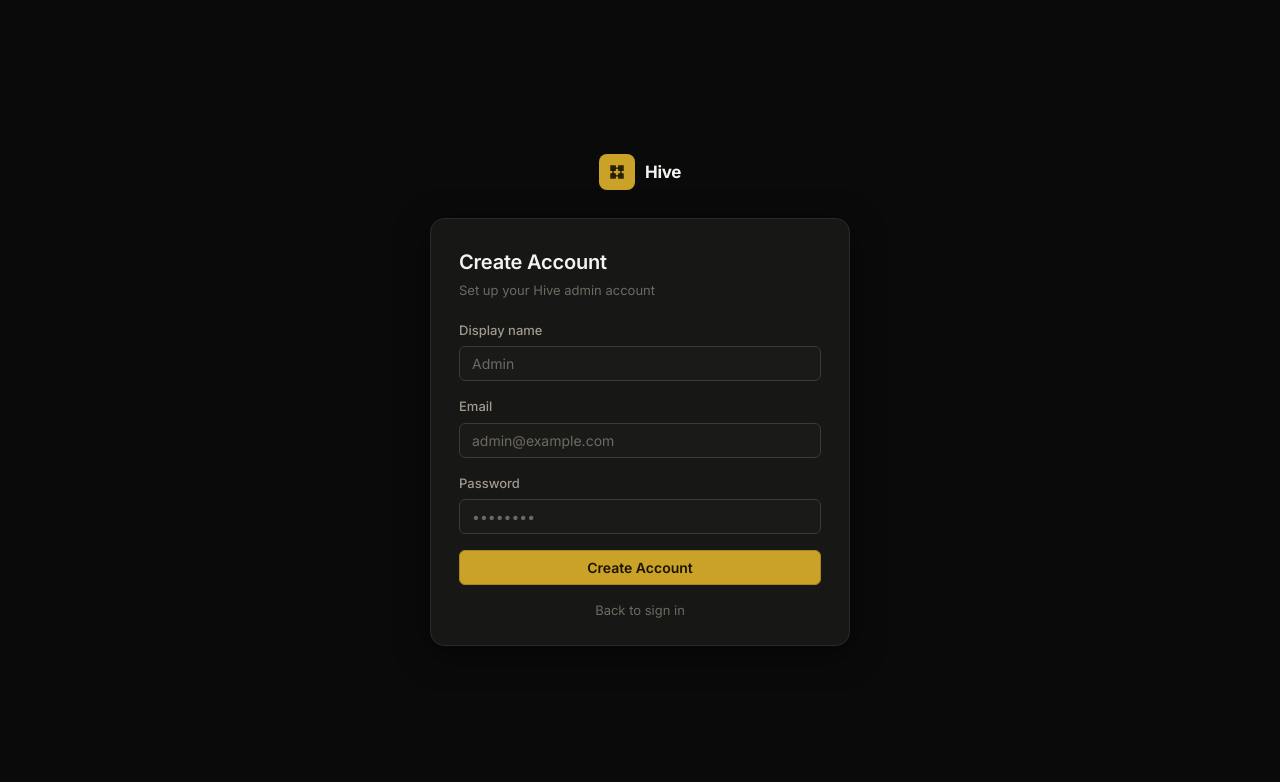
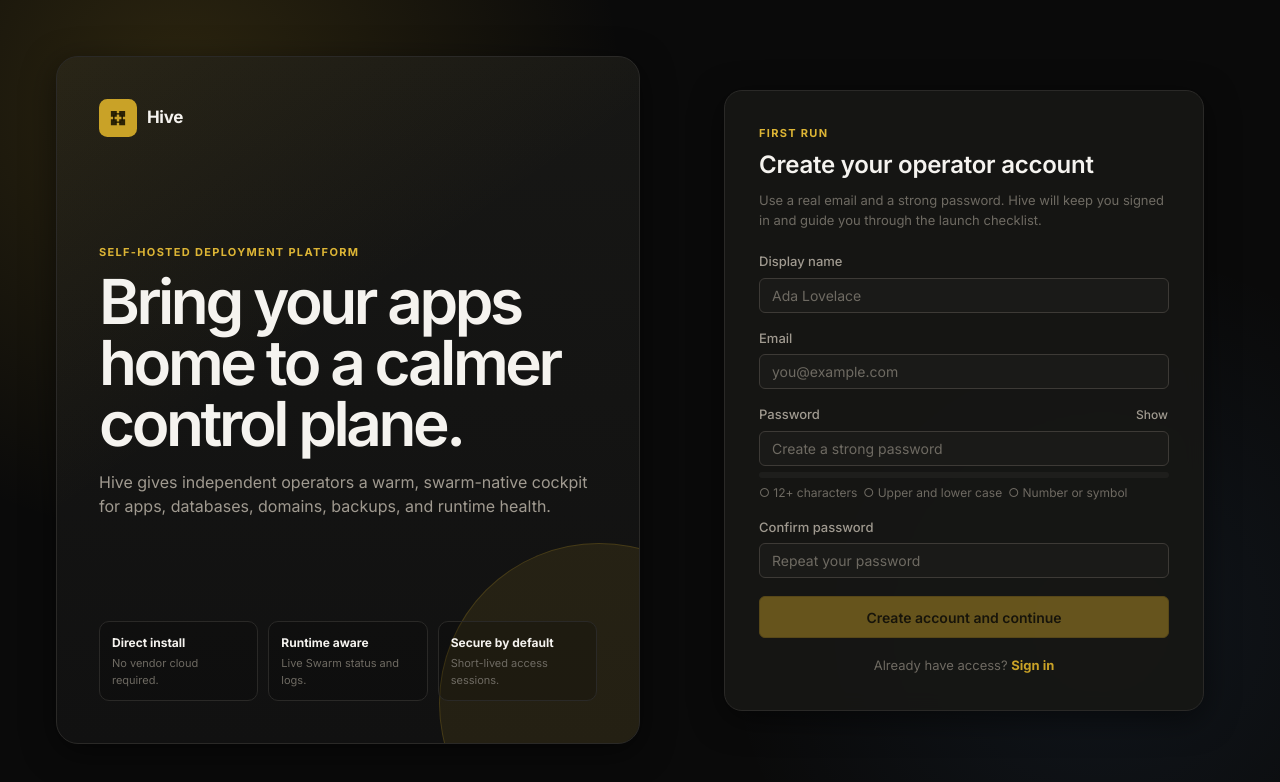
Before and after one commit to LukasParke/hive, a React (Vite) app in the folder ui/: page /register in a window 1280 px wide. Shown: the top 782 px of the page. Built offline with nearby package versions, Linux system fonts and the light colour scheme.

Commit message:
Polish authentication flows

```diff
--- a/ui/src/components/AuthLayout.tsx
+++ b/ui/src/components/AuthLayout.tsx
@@ -1,34 +1,43 @@
+import type { ReactNode } from "react";
 import { LogoWithText } from "./Logo";
 
-export function AuthLayout({ children }: { children: React.ReactNode }) {
+interface AuthLayoutProps {
+  children: ReactNode;
+  eyebrow?: string;
+  title?: string;
+  subtitle?: string;
+}
+
+export function AuthLayout({ children, eyebrow, title, subtitle }: AuthLayoutProps) {
   return (
-    <div
-      style={{
-        minHeight: "100vh",
-        width: "100%",
-        display: "flex",
-        flexDirection: "column",
-        alignItems: "center",
-        justifyContent: "center",
-        background: "var(--bg-root)",
-        padding: 24,
-        gap: 28,
-      }}
-    >
-      <LogoWithText size={36} />
-      <div
-        style={{
-          width: "100%",
-          maxWidth: 420,
-          background: "var(--bg-secondary)",
-          border: "1px solid var(--border-primary)",
-          borderRadius: "var(--radius-lg)",
-          boxShadow: "var(--shadow-lg)",
-          padding: "28px 28px 24px",
-        }}
-      >
+    <div className="auth-shell">
+      <section className="auth-brand-panel" aria-label="Hive platform introduction">
+        <LogoWithText size={38} />
+        <div className="auth-brand-copy">
+          <span className="eyebrow">Self-hosted deployment platform</span>
+          <h1>Bring your apps home to a calmer control plane.</h1>
+          <p>
+            Hive gives independent operators a warm, swarm-native cockpit for apps, databases,
+            domains, backups, and runtime health.
+          </p>
+        </div>
+        <div className="auth-proof-grid" aria-label="Hive security and operations highlights">
+          <div><strong>Direct install</strong><span>No vendor cloud required.</span></div>
+          <div><strong>Runtime aware</strong><span>Live Swarm status and logs.</span></div>
+          <div><strong>Secure by default</strong><span>Short-lived access sessions.</span></div>
+        </div>
+      </section>
+
+      <section className="auth-card" aria-label={title ?? "Authentication"}>
+        {(eyebrow || title || subtitle) && (
+          <header className="auth-card-header">
+            {eyebrow && <div className="eyebrow">{eyebrow}</div>}
+            {title && <h2>{title}</h2>}
+            {subtitle && <p>{subtitle}</p>}
+          </header>
+        )}
         {children}
-      </div>
+      </section>
     </div>
   );
 }
--- a/ui/src/pages/auth/LoginPage.tsx
+++ b/ui/src/pages/auth/LoginPage.tsx
@@ -1,133 +1,95 @@
-import { useState } from "react";
+import { FormEvent, useMemo, useState } from "react";
 import { Link } from "react-router-dom";
 import { useAuth } from "../../contexts/AuthContext";
-import { useToast } from "../../contexts/ToastContext";
 import { AuthLayout } from "../../components/AuthLayout";
 
+function normalizeEmail(value: string) {
+  return value.trim().toLowerCase();
+}
+
 export function LoginPage() {
-  const { login, register } = useAuth();
-  const toast = useToast();
+  const { login } = useAuth();
 
-  const [email, setEmail] = useState("admin@example.com");
-  const [password, setPassword] = useState("password123");
-  const [displayName, setDisplayName] = useState("Admin");
-  const [isRegistering, setIsRegistering] = useState(false);
+  const [email, setEmail] = useState("");
+  const [password, setPassword] = useState("");
+  const [showPassword, setShowPassword] = useState(false);
   const [error, setError] = useState<string | null>(null);
   const [loading, setLoading] = useState(false);
 
-  async function handleLogin() {
+  const canSubmit = useMemo(() => normalizeEmail(email).includes("@") && password.length > 0 && !loading, [email, password, loading]);
+
+  async function handleSubmit(event: FormEvent<HTMLFormElement>) {
+    event.preventDefault();
+    if (!canSubmit) return;
     setLoading(true);
     setError(null);
     try {
-      await login(email, password);
+      await login(normalizeEmail(email), password);
     } catch (err) {
-      setError((err as Error).message);
-    } finally {
-      setLoading(false);
-    }
-  }
-
-  async function handleRegister() {
-    setLoading(true);
-    setError(null);
-    try {
-      await register(email, password, displayName);
-      toast.success("Account created. You can now log in.");
-      setIsRegistering(false);
-    } catch (err) {
-      setError((err as Error).message);
+      setError("We could not sign you in. Check your email and password, then try again.");
+      console.warn("Login failed", err);
     } finally {
       setLoading(false);
     }
   }
 
   return (
-    <AuthLayout>
-      <h2 style={{ margin: "0 0 4px", fontSize: 20 }}>
-        {isRegistering ? "Create Account" : "Sign in to Hive"}
-      </h2>
-      <p style={{ color: "var(--text-faint)", fontSize: 13, marginBottom: 20 }}>
-        {isRegistering ? "Set up your admin account" : "Enter your credentials to continue"}
-      </p>
-
-      <div className="form-stack">
-        {isRegistering && (
-          <div className="form-group">
-            <label>Display name</label>
-            <input
-              value={displayName}
-              onChange={(e) => setDisplayName(e.target.value)}
-              placeholder="Admin"
-            />
+    <AuthLayout eyebrow="Welcome back" title="Sign in to Hive" subtitle="Manage your self-hosted deployment platform from a secure operator session.">
+      <form className="auth-form" onSubmit={handleSubmit} noValidate>
+        <div className="form-group">
+          <div className="field-label-row">
+            <label htmlFor="login-email">Email</label>
           </div>
-        )}
-        <div className="form-group">
-          <label>Email</label>
           <input
+            id="login-email"
             value={email}
-            onChange={(e) => setEmail(e.target.value)}
-            placeholder="admin@example.com"
+            onChange={(event) => setEmail(event.target.value)}
+            onBlur={() => setEmail((value) => normalizeEmail(value))}
+            placeholder="you@example.com"
             type="email"
-          />
-        </div>
-        <div className="form-group">
-          <label>Password</label>
-          <input
-            value={password}
-            onChange={(e) => setPassword(e.target.value)}
-            placeholder="••••••••"
-            type="password"
+            autoComplete="email"
+            autoCapitalize="none"
+            spellCheck={false}
+            autoFocus
+            required
           />
         </div>
 
+        <div className="form-group">
+          <div className="field-label-row">
+            <label htmlFor="login-password">Password</label>
+            <Link to="/reset-password">Forgot password?</Link>
+          </div>
+          <div className="password-field">
+            <input
+              id="login-password"
+              value={password}
+              onChange={(event) => setPassword(event.target.value)}
+              placeholder="Enter your password"
+              type={showPassword ? "text" : "password"}
+              autoComplete="current-password"
+              required
+            />
+            <button type="button" className="btn-ghost password-toggle" onClick={() => setShowPassword((value) => !value)} aria-label={showPassword ? "Hide password" : "Show password"}>
+              {showPassword ? "Hide" : "Show"}
+            </button>
+          </div>
+        </div>
+
         {error && (
-          <div
-            style={{
-              background: "var(--error-bg)",
-              color: "var(--error-fg)",
-              padding: "10px 14px",
-              borderRadius: "var(--radius-sm)",
-              fontSize: 13,
-            }}
-          >
+          <div className="auth-alert" role="alert">
             {error}
           </div>
         )}
 
-        <div style={{ display: "flex", gap: 10, marginTop: 4 }}>
-          {isRegistering ? (
-            <button onClick={handleRegister} disabled={loading} className="btn-primary" style={{ flex: 1 }}>
-              {loading ? "Creating…" : "Create Account"}
-            </button>
-          ) : (
-            <button onClick={handleLogin} disabled={loading} className="btn-primary" style={{ flex: 1 }}>
-              {loading ? "Signing in…" : "Sign In"}
-            </button>
-          )}
-        </div>
+        <button type="submit" disabled={!canSubmit} className="btn-primary auth-submit">
+          {loading ? "Signing in…" : "Sign in"}
+        </button>
 
-        <div
-          style={{
-            display: "flex",
-            justifyContent: "space-between",
-            alignItems: "center",
-            fontSize: 13,
-          }}
-        >
-          <button
-            onClick={() => { setIsRegistering((v) => !v); setError(null); }}
-            className="btn-ghost"
-            style={{ padding: 0, fontSize: 13 }}
-          >
-            {isRegistering ? "Back to sign in" : "Create account"}
-          </button>
-          {!isRegistering && (
-            <Link to="/reset-password" style={{ color: "var(--text-faint)", fontSize: 13 }}>
-              Forgot password?
-            </Link>
-          )}
-        </div>
-      </div>
+        <p className="auth-switch-copy">
+          New to this Hive? <Link to="/register">Create the first operator account</Link>
+        </p>
+      </form>
     </AuthLayout>
   );
 }
--- a/ui/src/pages/auth/RegisterPage.tsx
+++ b/ui/src/pages/auth/RegisterPage.tsx
@@ -1,93 +1,146 @@
-import { useState } from "react";
+import { FormEvent, useMemo, useState } from "react";
 import { Link, useNavigate } from "react-router-dom";
 import { useAuth } from "../../contexts/AuthContext";
 import { useToast } from "../../contexts/ToastContext";
 import { AuthLayout } from "../../components/AuthLayout";
 
+function normalizeEmail(value: string) {
+  return value.trim().toLowerCase();
+}
+
+function passwordChecks(password: string) {
+  return [
+    { label: "12+ characters", passed: password.length >= 12 },
+    { label: "Upper and lower case", passed: /[a-z]/.test(password) && /[A-Z]/.test(password) },
+    { label: "Number or symbol", passed: /[0-9\W_]/.test(password) },
+  ];
+}
+
 export function RegisterPage() {
-  const { register } = useAuth();
+  const { register, login } = useAuth();
   const toast = useToast();
   const navigate = useNavigate();
 
   const [email, setEmail] = useState("");
   const [password, setPassword] = useState("");
+  const [confirmPassword, setConfirmPassword] = useState("");
   const [displayName, setDisplayName] = useState("");
+  const [showPassword, setShowPassword] = useState(false);
   const [error, setError] = useState<string | null>(null);
   const [loading, setLoading] = useState(false);
 
-  async function handleRegister() {
+  const checks = useMemo(() => passwordChecks(password), [password]);
+  const passedChecks = checks.filter((check) => check.passed).length;
+  const emailValid = /.+@.+\..+/.test(normalizeEmail(email));
+  const passwordsMatch = password.length > 0 && password === confirmPassword;
+  const canSubmit = emailValid && displayName.trim().length > 0 && passedChecks === checks.length && passwordsMatch && !loading;
+
+  async function handleRegister(event: FormEvent<HTMLFormElement>) {
+    event.preventDefault();
+    if (!canSubmit) return;
     setLoading(true);
     setError(null);
+    const normalizedEmail = normalizeEmail(email);
     try {
-      await register(email, password, displayName);
-      toast.success("Account created. You can now log in.");
-      navigate("/");
+      await register(normalizedEmail, password, displayName.trim());
+      await login(normalizedEmail, password);
+      toast.success("Welcome to Hive. Your operator account is ready.");
+      navigate("/dashboard/overview", { replace: true });
     } catch (err) {
-      setError((err as Error).message);
+      const message = (err as Error).message || "Could not create your account.";
+      setError(message.includes("duplicate") || message.includes("unique") ? "An account already exists for this email. Sign in instead." : message);
     } finally {
       setLoading(false);
     }
   }
 
   return (
-    <AuthLayout>
-      <h2 style={{ margin: "0 0 4px", fontSize: 20 }}>Create Account</h2>
-      <p style={{ color: "var(--text-faint)", fontSize: 13, marginBottom: 20 }}>
-        Set up your Hive admin account
-      </p>
-
-      <div className="form-stack">
+    <AuthLayout eyebrow="First run" title="Create your operator account" subtitle="Use a real email and a strong password. Hive will keep you signed in and guide you through the launch checklist.">
+      <form className="auth-form" onSubmit={handleRegister} noValidate>
         <div className="form-group">
-          <label>Display name</label>
+          <label htmlFor="register-name">Display name</label>
           <input
+            id="register-name"
             value={displayName}
-            onChange={(e) => setDisplayName(e.target.value)}
-            placeholder="Admin"
-          />
-        </div>
-        <div className="form-group">
-          <label>Email</label>
-          <input
-            value={email}
-            onChange={(e) => setEmail(e.target.value)}
-            placeholder="admin@example.com"
-            type="email"
-          />
-        </div>
-        <div className="form-group">
-          <label>Password</label>
-          <input
-            value={password}
-            onChange={(e) => setPassword(e.target.value)}
-            placeholder="••••••••"
-            type="password"
+            onChange={(event) => setDisplayName(event.target.value)}
+            placeholder="Ada Lovelace"
+            autoComplete="name"
+            required
           />
         </div>
 
+        <div className="form-group">
+          <label htmlFor="register-email">Email</label>
+          <input
+            id="register-email"
+            value={email}
+            onChange={(event) => setEmail(event.target.value)}
+            onBlur={() => setEmail((value) => normalizeEmail(value))}
+            placeholder="you@example.com"
+            type="email"
+            autoComplete="email"
+            autoCapitalize="none"
+            spellCheck={false}
+            required
+          />
+        </div>
+
+        <div className="form-group">
+          <div className="field-label-row">
+            <label htmlFor="register-password">Password</label>
+            <button type="button" className="btn-ghost inline-text-button" onClick={() => setShowPassword((value) => !value)}>
+              {showPassword ? "Hide" : "Show"}
+            </button>
+          </div>
+          <input
+            id="register-password"
+            value={password}
+            onChange={(event) => setPassword(event.target.value)}
+            placeholder="Create a strong password"
+            type={showPassword ? "text" : "password"}
+            autoComplete="new-password"
+            required
+          />
+          <div className="password-strength" aria-label={`Password strength ${passedChecks} of ${checks.length}`}>
+            <span style={{ width: `${(passedChecks / checks.length) * 100}%` }} />
+          </div>
+          <div className="password-checks">
+            {checks.map((check) => (
+              <span key={check.label} className={check.passed ? "is-passed" : ""}>
+                {check.passed ? "✓" : "○"} {check.label}
+              </span>
+            ))}
+          </div>
+        </div>
+
+        <div className="form-group">
+          <label htmlFor="register-confirm-password">Confirm password</label>
+          <input
+            id="register-confirm-password"
+            value={confirmPassword}
+            onChange={(event) => setConfirmPassword(event.target.value)}
+            placeholder="Repeat your password"
+            type={showPassword ? "text" : "password"}
+            autoComplete="new-password"
+            required
+          />
+          {confirmPassword && !passwordsMatch && <span className="field-hint is-error">Passwords do not match.</span>}
+        </div>
+
         {error && (
-          <div
-            style={{
-              background: "var(--error-bg)",
-              color: "var(--error-fg)",
-              padding: "10px 14px",
-              borderRadius: "var(--radius-sm)",
-              fontSize: 13,
-            }}
-          >
+          <div className="auth-alert" role="alert">
             {error}
           </div>
         )}
 
-        <button onClick={handleRegister} disabled={loading} className="btn-primary">
-          {loading ? "Creating…" : "Create Account"}
+        <button type="submit" disabled={!canSubmit} className="btn-primary auth-submit">
+          {loading ? "Creating account…" : "Create account and continue"}
         </button>
 
-        <div style={{ textAlign: "center", fontSize: 13 }}>
-          <Link to="/" style={{ color: "var(--text-faint)" }}>
-            Back to sign in
-          </Link>
-        </div>
-      </div>
+        <p className="auth-switch-copy">
+          Already have access? <Link to="/">Sign in</Link>
+        </p>
+      </form>
     </AuthLayout>
   );
 }
--- a/ui/src/theme.css
+++ b/ui/src/theme.css
@@ -211,6 +211,227 @@ label {
 ::selection {
   background: rgba(201, 162, 39, 0.3);
   color: var(--text-heading);
+}
+
+/* ── Auth ── */
+.auth-shell {
+  min-height: 100vh;
+  width: 100%;
+  display: grid;
+  grid-template-columns: minmax(320px, 1fr) minmax(380px, 520px);
+  gap: clamp(24px, 5vw, 72px);
+  align-items: center;
+  justify-content: center;
+  padding: clamp(20px, 5vw, 56px);
+  background:
+    radial-gradient(circle at 14% 12%, rgba(201, 162, 39, 0.18), transparent 34%),
+    radial-gradient(circle at 86% 78%, rgba(96, 165, 250, 0.08), transparent 30%),
+    var(--bg-root);
+}
+.auth-brand-panel {
+  min-height: min(720px, calc(100vh - 112px));
+  display: flex;
+  flex-direction: column;
+  justify-content: space-between;
+  gap: 32px;
+  border: 1px solid var(--border-primary);
+  border-radius: calc(var(--radius-lg) + 8px);
+  padding: clamp(24px, 4vw, 42px);
+  background:
+    linear-gradient(145deg, rgba(201, 162, 39, 0.10), transparent 42%),
+    linear-gradient(180deg, var(--bg-secondary), var(--bg-primary));
+  box-shadow: var(--shadow-lg);
+  overflow: hidden;
+  position: relative;
+}
+.auth-brand-panel::after {
+  content: "";
+  position: absolute;
+  right: -120px;
+  bottom: -120px;
+  width: 320px;
+  height: 320px;
+  border-radius: 50%;
+  border: 1px solid var(--gold-alpha-20);
+  background: var(--gold-alpha-10);
+  pointer-events: none;
+}
+.auth-brand-copy {
+  max-width: 640px;
+  position: relative;
+  z-index: 1;
+}
+.auth-brand-copy h1 {
+  margin-top: 10px;
+  font-size: clamp(34px, 5vw, 62px);
+  line-height: 0.98;
+  letter-spacing: -0.055em;
+}
+.auth-brand-copy p {
+  max-width: 560px;
+  margin-top: 16px;
+  color: var(--text-secondary);
+  font-size: 16px;
+}
+.auth-proof-grid {
+  position: relative;
+  z-index: 1;
+  display: grid;
+  grid-template-columns: repeat(3, minmax(0, 1fr));
+  gap: 10px;
+}
+.auth-proof-grid div {
+  min-width: 0;
+  border: 1px solid var(--border-primary);
+  border-radius: var(--radius-md);
+  background: rgba(0, 0, 0, 0.18);
+  padding: 12px;
+}
+.auth-proof-grid strong,
+.auth-proof-grid span {
+  display: block;
+}
+.auth-proof-grid strong {
+  color: var(--text-heading);
+  font-size: 12px;
+}
+.auth-proof-grid span {
+  margin-top: 3px;
+  color: var(--text-faint);
+  font-size: 11px;
+}
+.auth-card {
+  width: 100%;
+  max-width: 480px;
+  justify-self: center;
+  border: 1px solid var(--border-primary);
+  border-radius: calc(var(--radius-lg) + 4px);
+  background: rgba(23, 23, 21, 0.94);
+  box-shadow: var(--shadow-lg);
+  padding: clamp(22px, 4vw, 34px);
+  backdrop-filter: blur(10px);
+}
+.auth-card-header {
+  margin-bottom: 22px;
+}
+.auth-card-header h2 {
+  margin-top: 6px;
+  font-size: 24px;
+}
+.auth-card-header p {
+  margin-top: 8px;
+  color: var(--text-faint);
+  font-size: 13px;
+}
+.auth-form {
+  display: grid;
+  gap: 16px;
+}
+.field-label-row {
+  display: flex;
+  align-items: center;
+  justify-content: space-between;
+  gap: 12px;
+}
+.field-label-row a,
+.inline-text-button {
+  color: var(--text-faint);
+  font-size: 12px;
+}
+.inline-text-button {
+  padding: 0;
+  min-height: auto;
+}
+.password-field {
+  position: relative;
+}
+.password-field input {
+  padding-right: 74px;
+}
+.password-toggle {
+  position: absolute;
+  right: 6px;
+  top: 50%;
+  transform: translateY(-50%);
+  min-height: 30px;
+  padding: 4px 9px;
+  font-size: 12px;
+}
+.auth-alert {
+  border: 1px solid rgba(248, 113, 113, 0.24);
+  border-radius: var(--radius-sm);
+  background: var(--error-bg);
+  color: var(--error-fg);
+  padding: 10px 14px;
+  font-size: 13px;
+}
+.auth-submit {
+  width: 100%;
+  min-height: 42px;
+  margin-top: 2px;
+}
+.auth-switch-copy {
+  margin: 2px 0 0;
+  color: var(--text-faint);
+  font-size: 13px;
+  text-align: center;
+}
+.auth-switch-copy a {
+  font-weight: 650;
+}
+.password-strength {
+  height: 6px;
+  border-radius: 999px;
+  background: var(--bg-tertiary);
+  overflow: hidden;
+}
+.password-strength span {
+  display: block;
+  height: 100%;
+  border-radius: inherit;
+  background: linear-gradient(90deg, var(--warning-fg), var(--success-fg));
+  transition: width var(--transition-normal);
+}
+.password-checks {
+  display: flex;
+  flex-wrap: wrap;
+  gap: 6px;
+}
+.password-checks span,
+.field-hint {
+  color: var(--text-faint);
+  font-size: 12px;
+}
+.password-checks .is-passed {
+  color: var(--success-fg);
+}
+.field-hint.is-error {
+  color: var(--error-fg);
+}
+
+@media (max-width: 980px) {
+  .auth-shell {
+    grid-template-columns: 1fr;
+    align-content: center;
+  }
+  .auth-brand-panel {
+    min-height: auto;
+  }
+  .auth-proof-grid {
+    grid-template-columns: 1fr;
+  }
+}
+
+@media (max-width: 620px) {
+  .auth-shell {
+    padding: 14px;
+  }
+  .auth-brand-panel {
+    display: none;
+  }
+  .auth-card {
+    padding: 22px;
+  }
 }
 
 /* ── Layout ── */
```
